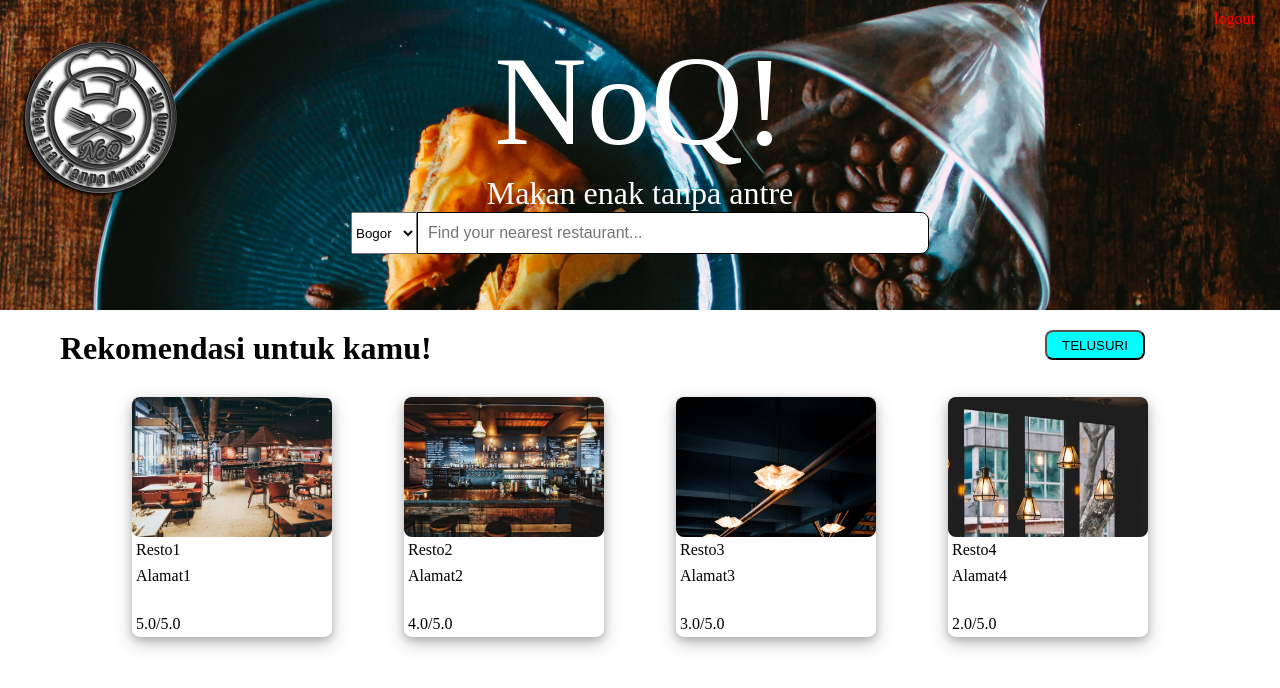
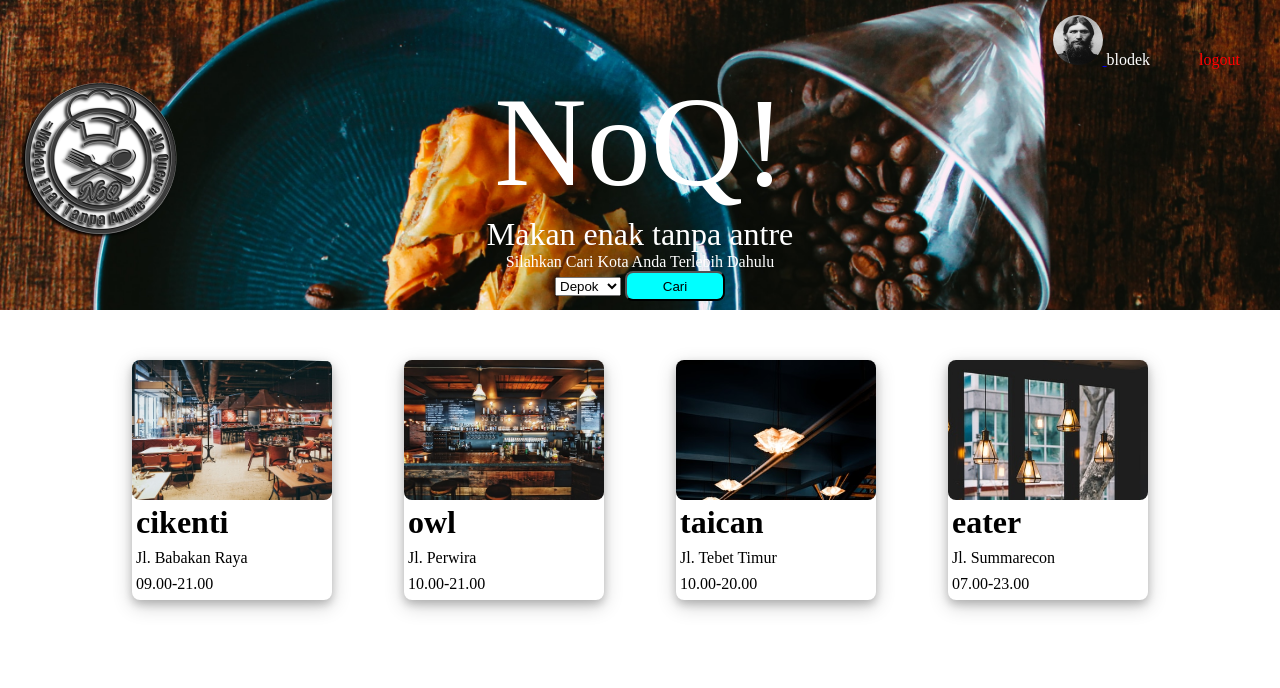
Before and after one commit to MuhJazz/noqueue, a PHP site: page / in a window 1280 px wide. Shown: the top 688 px of the page. Run offline with PHP 8.4, Linux system fonts and the light colour scheme; a user stored in the database is signed in; data comes from the database, SQL or seed files in the repository.

Commit message:
Add files via upload

```diff
--- a/index.php
+++ b/index.php
@@ -1,3 +1,4 @@
+<?php include ('server.php')?>
 <!DOCTYPE html>
 <html lang="en">
   <head>
@@ -9,7 +10,6 @@
   </head>
   <body>
   <?php
-  session_start();
   if (!isset($_SESSION['username'])) {
   	$_SESSION['msg'] = "You must log in first";
   	header('location: login.php');
@@ -20,8 +20,31 @@
   	header("location: index.php");
   }
 ?>
-    <header class="header">
-      <div class="auth-container">
+    <header class="header" style="background-image: url(./admin/images/cover-resto.jpeg)">
+    <?php
+              $user=$_SESSION['username'];
+              $query = mysqli_query($db, "select user_image from users where username='$user'");
+              while($users = mysqli_fetch_array($query))
+              {?>
+                <?php $usr_img = "user_images/".$users['user_image'];
+                      $def_img = "user_images/default.png";
+                ?>
+                <div class="image-avatar">
+                    <a href="./profile.php">
+                     <img src= <?php
+                     if(!empty($users['user_image']))
+                     {
+                      echo $usr_img;
+                     }
+                     else
+                     {
+                      echo $def_img;
+                     }
+                     ?> alt='image-avatar' />
+                    </a>
+        <?php }?>
+        <div class="auth-container" style="display: inline;">
+        <a id="masuk" href="./profile.php"><?php echo $_SESSION['username']; ?></a>
 		<!-- notification message -->
         <?php if (isset($_SESSION['success'])) : ?>
         <div class="error success" >
@@ -39,79 +62,97 @@
           <a id="logout" href="index.php?logout='1'" style="color: red;">logout</a>
         <?php endif ?>
     </div>
-      <img style="position: absolute" src="./images/logo.png" alt="logo" />
+      </div>
+      <a href="homepage.php">
+      <img style="position: absolute" src="./admin/images/logo.png" alt="logo" />
+        </a>
       <div class="center">
         <span class="judul">NoQ!</span>
         <br />
         <span class="motto">Makan enak tanpa antre</span>
+        <br />
+        <a style="color: white">Silahkan Cari Kota Anda Terlebih Dahulu</a>
       </div>
       <div class="search-location">
+      <?php
+                $query = mysqli_query($db, "select * from restoran_loc");
+                ?>
+                <form method="post" action="">
                     <select name="location" id="location">
-          <option value="bogor">Bogor</option>
-          <option value="jakarta">Jakarta</option>
-          <option value="depok">Depok</option>
-          <option value="bekasi">Bekasi</option>
+                    <?php
+                        while($resto = mysqli_fetch_array($query))
+                        {
+                            ?>
+                            <option value = "<?php echo $resto['loc_id'];?>">
+                            <?php
+                                echo $resto['loc_name']; ?>
+                            </option>
+                            <?php
+                        }
+                    ?>
                     </select>
-        <div class="search-bar">
-          <input
-            class="text"
-            type="text"
-            placeholder="Find your nearest restaurant..."
-          />
-        </div>
+                    <button type="submit" class="btn" name="filter">Cari</button>
+                </form>
       </div>
     </header>
+       <?php
+                if(isset($_POST['filter']))
+                {?>
                 <div class="content">
                   <div class="recommendation-container">
                       <h3>Rekomendasi untuk kamu!</h3>
-        <button>TELUSURI</button>
                   </div>
                     <div class="cards">
+                    <?php
+                    if(!empty($_POST['location']))
+                    {
+                        $selected = $_POST['location'];
+                        $query = mysqli_query($db, "select * from restoran where loc_id='$selected'");
+                            while($resto = mysqli_fetch_array($query))
+                            {?>
+                            <?php $res_img = "admin/images/".$resto['resto_image'];
+                                  $res_id = $resto['resto_id'];
+                            ?>
+                            <a href="menu-resto.php?resto_id=<?php echo $resto['resto_id']?>" style=" text-decoration:none; color:black;">
                             <div class="card">
                                 <span
                                 class="card-image"
-            style="background-image: url(./images/resto1.jpeg)"
+                                style="background-image: url('<?php echo $res_img;?>');"
                                 ></span>
                                 <div class="card-content">
-            <span class="nama-resto">Resto1</span>
-            <span class="alamat">Alamat1</span>
-            <span class="rate">5.0/5.0</span>
+                                  <h3 class="nama-resto"><?php echo $resto['resto_name'];?></h3>
+                                  <span class="alamat"><?php echo $resto['resto_address'];?></span>
+                                  <span class="alamat"><?php echo $resto['resto_open'];?></span>
                                 </div>
-        </div>
+                            </div></a>
+                        <?php }?>
+              <?php }?>
+          <?php }
+            else{?>
+              <?php $query = mysqli_query($db, "select * from restoran");?>
+                <div class="content">
+                  <div class="cards">
+                  <?php
+                          while($resto = mysqli_fetch_array($query))
+                          {?>
+                          <?php $res_img = "admin/images/".$resto['resto_image'];?>
+                          <a href="menu-resto.php?resto_id=<?= $resto['resto_id']?>" style="text-decoration:none; color:black;">
                           <div class="card">
                               <span
                               class="card-image"
-            style="background-image: url(./images/resto2.jpeg)"
+                              style="background-image: url('<?php echo $res_img;?>');"
                               ></span>
                               <div class="card-content">
-            <span class="nama-resto">Resto2</span>
-            <span class="alamat">Alamat2</span>
-            <span class="rate">4.0/5.0</span>
+                                <h3 class="nama-resto"><?php echo $resto['resto_name'];?></h3>
+                                <span class="alamat"><?php echo $resto['resto_address'];?></span>
+                                <span class="alamat"><?php echo $resto['resto_open'];?></span>
+                              </div>
+                          </div></a>
+                  <?php }?>
                   </div>
                 </div>
-        <div class="card">
-          <span
-            class="card-image"
-            style="background-image: url(./images/resto3.jpeg)"
-          ></span>
-          <div class="card-content">
-            <span class="nama-resto">Resto3</span>
-            <span class="alamat">Alamat3</span>
-            <span class="rate">3.0/5.0</span>
+              <?php }?>
       </div>
-        </div>
-        <div class="card">
-          <span
-            class="card-image"
-            style="background-image: url(./images/resto4.jpeg)"
-          ></span>
-          <div class="card-content">
-            <span class="nama-resto">Resto4</span>
-            <span class="alamat">Alamat4</span>
-            <span class="rate">2.0/5.0</span>
-          </div>
-        </div>
-      </div>
-    </div>
+    </div></a>
   </body>
 </html>
```
Also changed, not shown: signup.php (+60 -47 lines). Lines whose indentation alone changed are shown as unchanged.
